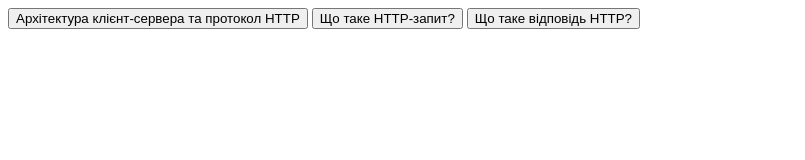
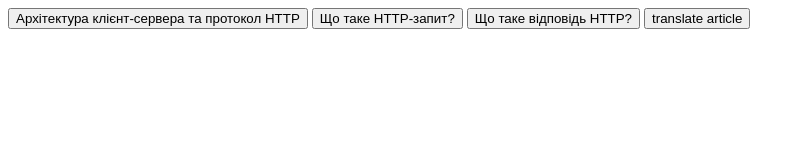
Before and after one commit to Margaritka777/IT, a plain HTML site: page index.html in a window 1280 px wide. Shown: the whole page, without its empty margins (0-805 px from the left). Drawn offline with Linux system fonts and the light colour scheme.

Commit message:
Update index.html

```diff
--- a/index.html
+++ b/index.html
@@ -9,5 +9,6 @@
     <a href="./article.html"><button>Архітектура клієнт-сервера та протокол HTTP</button></a>
     <a href="./article2.html"><button>Що таке HTTP-запит?</button></a>
     <a href="./article3.html"><button>Що таке відповідь HTTP?</button></a>
+    <a href="./article4.html"><button>translate article</button></a>
 </body>
 </html>
```
